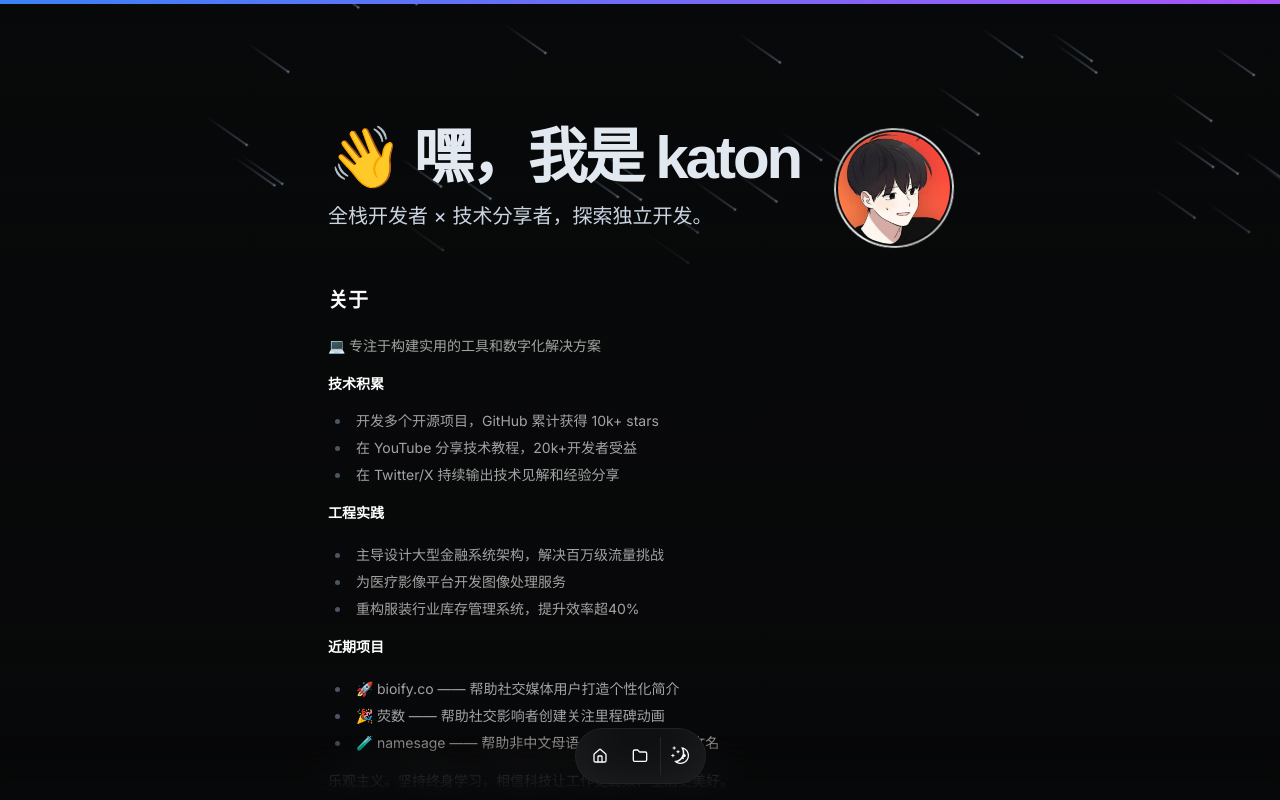
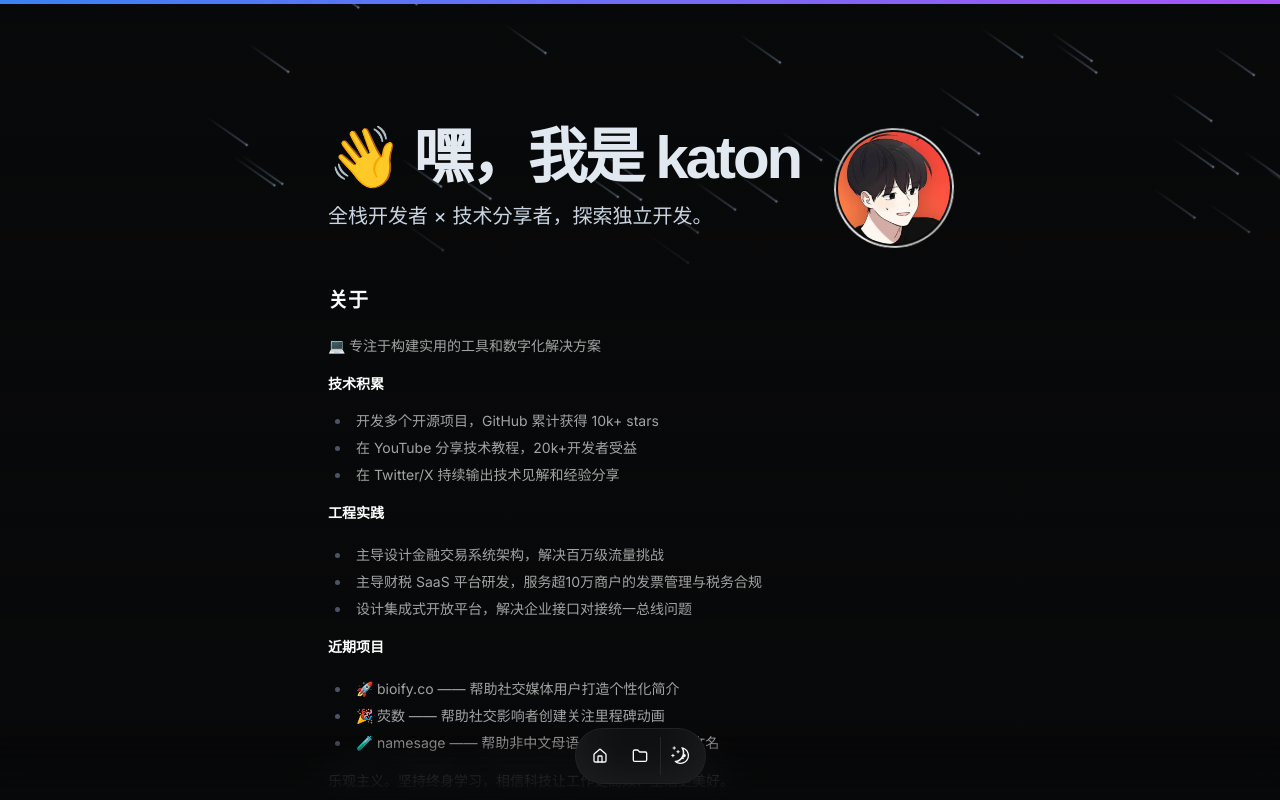
Before and after one commit to luzhenhua/luzhenhua.cn, a Next.js app: page / in a window 1280 px wide. Shown: the top 800 px of the page. Built offline with nearby package versions, Linux system fonts and the light colour scheme; a web font is replaced by a local one.

Commit message:
resume(data): 更新工程实践描述

```diff
--- a/src/data/resume.tsx
+++ b/src/data/resume.tsx
@@ -20,9 +20,9 @@
     "\n" +
     "**工程实践**  \n" +
     ">\n\n" +
-    "- 主导设计大型金融系统架构，解决百万级流量挑战\n" +
-    "- 为医疗影像平台开发图像处理服务\n" +
-    "- 重构服装行业库存管理系统，提升效率超40%\n" +
+    "- 主导设计金融交易系统架构，解决百万级流量挑战\n" +
+    "- 主导财税 SaaS 平台研发，服务超10万商户的发票管理与税务合规\n" +
+    "- 设计集成式开放平台，解决企业接口对接统一总线问题\n" +
     "\n" +
     "**近期项目**  \n" +
     ">\n\n" +
```
